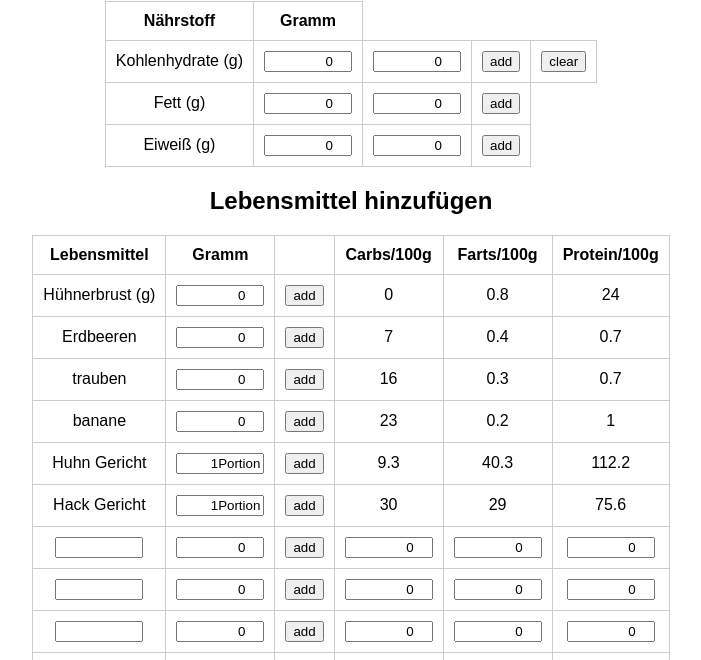
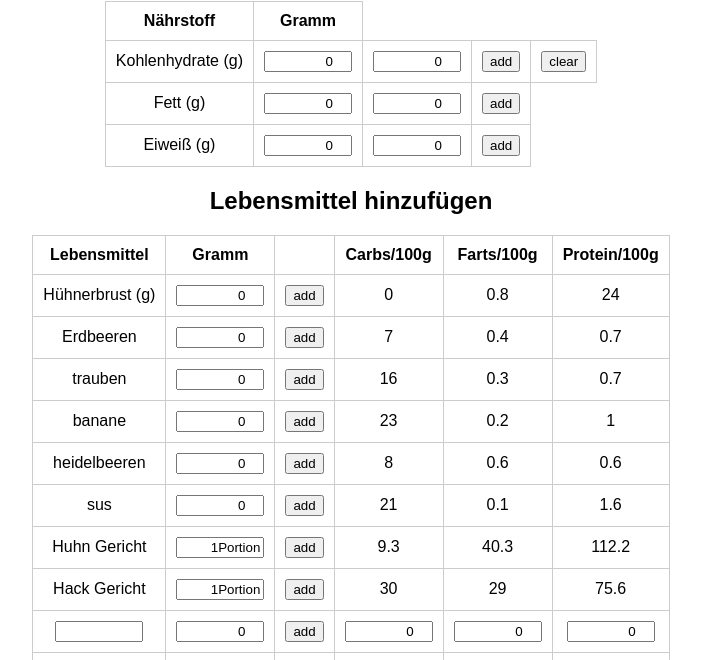
Before and after one commit to yannick186/test, a plain HTML site: page index.html in a window 1280 px wide. Shown: the part 119-779 px from the top of the page, without its empty margins (289-990 px from the left). Drawn offline with Linux system fonts and the light colour scheme.

Commit message:
Update index.html

```diff
--- a/index.html
+++ b/index.html
@@ -114,6 +114,22 @@
       <td>23</td>
       <td>0.2</td>
       <td>1</td>
+    </tr>
+    <tr>
+      <td>heidelbeeren</td>
+      <td><input type="number" id="heidelbeeren" value="0"></td>
+      <td><button onclick="addFood2((parseFloat(document.getElementById('heidelbeeren').value) || 0), 8, 0.6, 0.6)"> add </button></td>
+      <td>8</td>
+      <td>0.6</td>
+      <td>0.6</td>
+    </tr>
+    <tr>
+      <td>sus</td>
+      <td><input type="number" id="sus" value="0"></td>
+      <td><button onclick="addFood2((parseFloat(document.getElementById('sus').value) || 0), 21, 0.1, 1.6)"> add </button></td>
+      <td>21</td>
+      <td>0.1</td>
+      <td>1.6</td>
     </tr>
     <tr>
       <td>Huhn Gericht</td>
```
